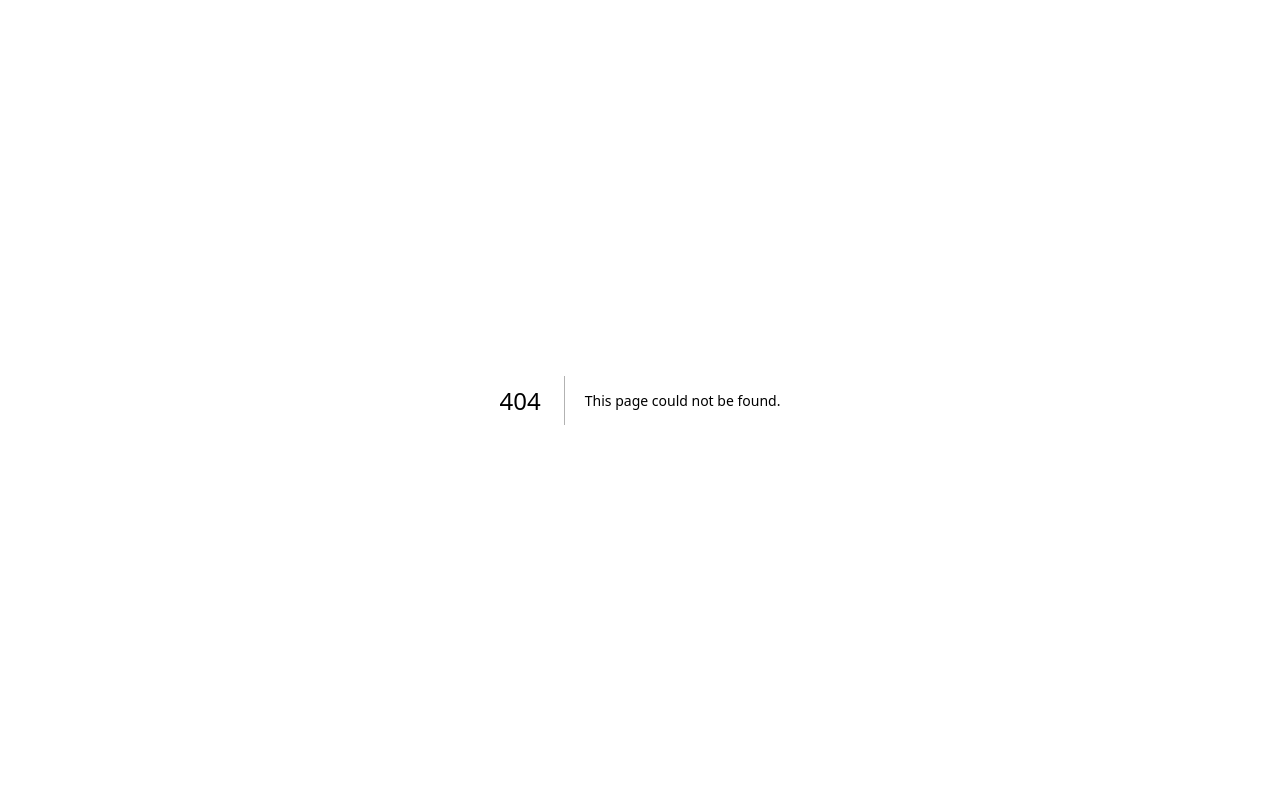
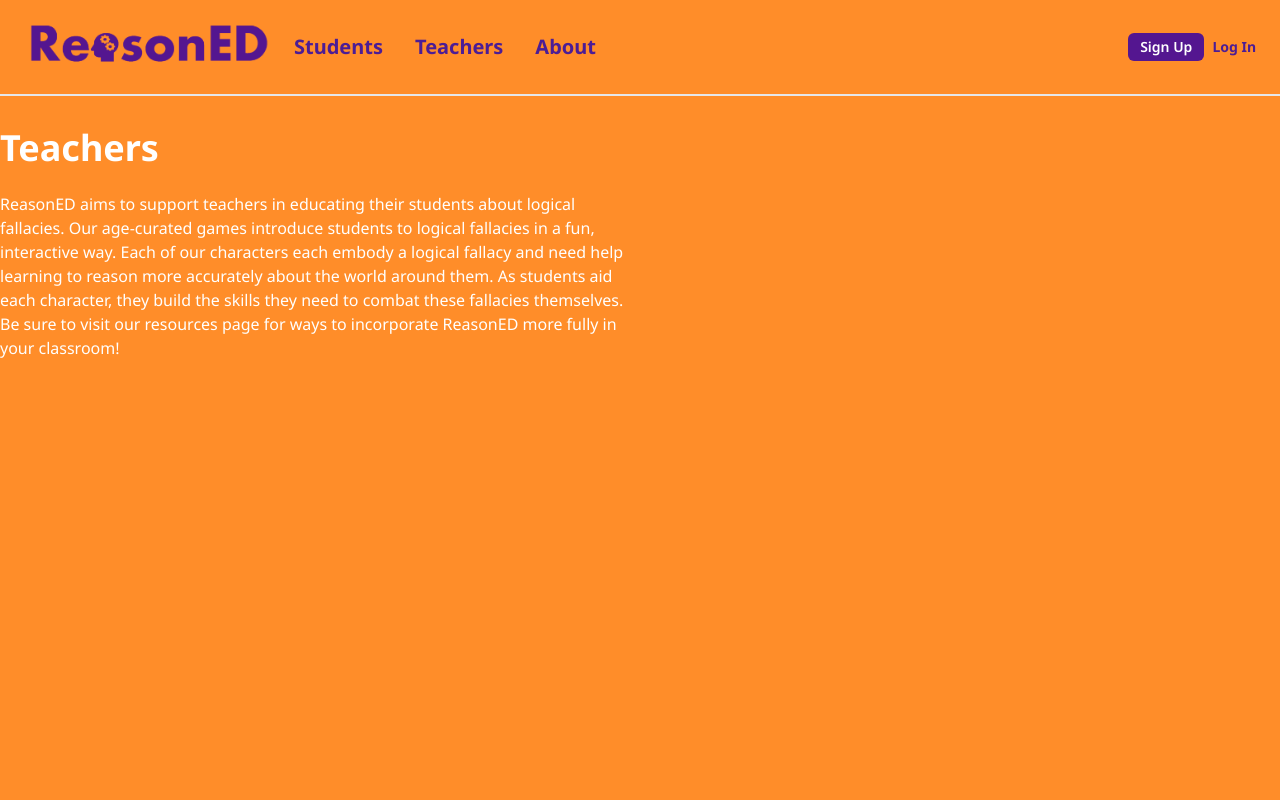
Before and after one commit to emrlk/ReasonED, a Next.js app in the folder client/reasoned-app/: page /teachers in a window 1280 px wide. Before the commit this address had no page. Shown: the top 800 px of the page. Built offline with nearby package versions, Linux system fonts and the light colour scheme.

Commit message:
Teacher pages

```diff
--- /dev/null
+++ b/client/reasoned-app/src/app/resources/page.tsx
@@ -0,0 +1,25 @@
+import React from 'react';
+import Header from '@/components/common/header';
+import Footer from '@/components/common/footer';
+
+export default function AboutReasonED() {
+    return (
+        <>
+            {/* Navbar */}
+            <Header />
+
+            {/* Page Body */}
+            <div className="constainer bg-orange min-h-screen mx-auto py-8">
+                <h2 className="text-4xl text-white font-bold mb-6">Printable Resources</h2>
+
+                <p className="text-white mb-4">
+                    These free-to-print resources are designed to support using ReasonED in the classroom.
+                </p>
+
+            </div>
+
+            {/* Footer */}
+            <Footer />
+        </>
+    );
+}
--- /dev/null
+++ b/client/reasoned-app/src/app/teachers/page.tsx
@@ -0,0 +1,30 @@
+import React from 'react';
+import Header from '@/components/common/header';
+import Footer from '@/components/common/footer';
+
+export default function PrototypePage() {
+    return (
+        <>
+            {/* Navbar */}
+            <Header />
+
+            {/* Page Body */}
+            <div className="constainer bg-orange min-h-screen mx-auto py-8">
+                <h2 className="text-4xl text-white font-bold mb-6">Teachers</h2>
+                <div className="grid grid-cols-1 md:grid-cols-2 gap-8 text-left">
+
+                    {/* Left column */}
+                    <div className="flex flex-col justify-center">
+                        <p className="text-white mb-4">
+                        ReasonED aims to support teachers in educating their students about logical fallacies. Our age-curated games introduce students to logical fallacies in a fun, interactive way. Each of our characters each embody a logical fallacy and need help learning to reason more accurately about the world around them. As students aid each character, they build the skills they need to combat these fallacies themselves. Be sure to visit our resources page for ways to incorporate ReasonED more fully in your classroom!
+                        </p>
+                    </div>
+
+                </div>
+            </div>
+
+            {/* Footer */}
+            <Footer />
+        </>
+    );
+}
```
